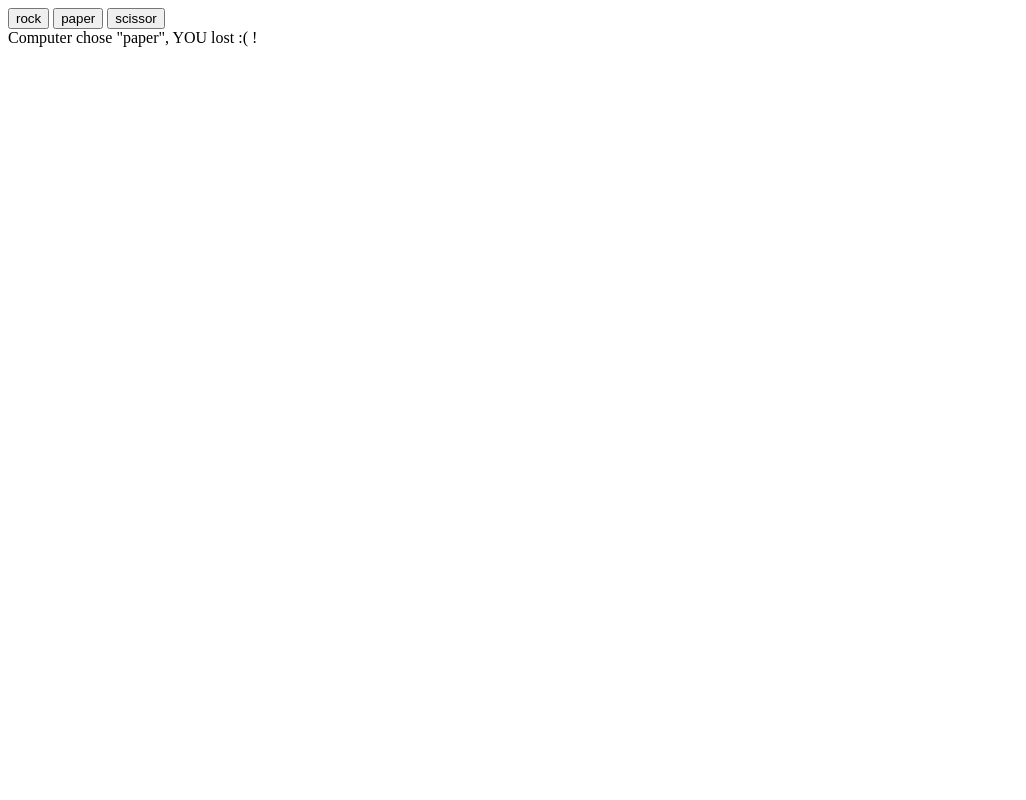
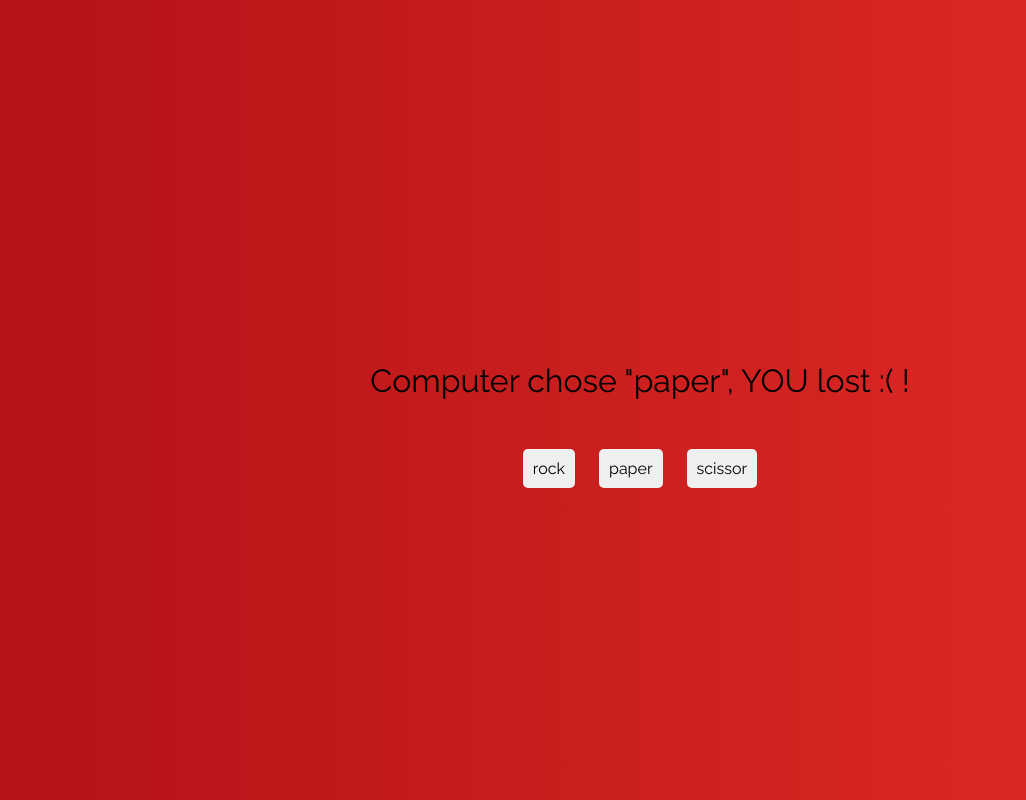
Before and after one commit to tangratannakra/JS-playground, a plain HTML site: page Rock-paper-scissors/index.html in a window 1280 px wide. Both pictures are taken after a click on the button "rock". Shown: the whole page, without its empty margins (0-1026 px from the left). Drawn offline with Linux system fonts and the light colour scheme.

Commit message:
some styling added

```diff
--- a/Rock-paper-scissors/index.html
+++ b/Rock-paper-scissors/index.html
@@ -5,16 +5,22 @@
     <meta charset="UTF-8">
     <meta name="viewport" content="width=device-width, initial-scale=1.0">
     <meta http-equiv="X-UA-Compatible" content="ie=edge">
-    <title>Document</title>
+    <title>Rock-Papper-Scissors</title>
+    <link rel="stylesheet" href="style.css">
+    <link href="https://fonts.googleapis.com/css?family=Montserrat|Raleway:400,700&display=swap" rel="stylesheet">
 </head>
 
-<body>
-    <div id="buttons">
-        <input type="button" id="rock" value="rock">
-        <input type="button" id="paper" value="paper" name="paper">
-        <input type="button" id="scissor" value="scissor">
+<body class="cloud">
+    <div class="wrapper center">
+        <div id="result">Make your choice and see who wins?!!</div>
+        <div id="buttons center">
+            <input type="button" id="rock" value="rock">
+            <input type="button" id="paper" value="paper" name="paper">
+            <input type="button" id="scissor" value="scissor">
+        </div>
+
     </div>
-    <div id="result">Who wins???</div>
+
     <script src="/Rock-paper-scissors/script.js"></script>
 </body>
 
--- a/Rock-paper-scissors/script.js
+++ b/Rock-paper-scissors/script.js
@@ -3,6 +3,7 @@
 //const scissorBtn = document.querySelector("#scissor");
 const input = document.querySelectorAll("input");
 const resultDisplay = document.querySelector("#result");
+const body = document.querySelector('body');
 
 let result = input.forEach(button => {
     button.onclick = userClick;
@@ -11,18 +12,24 @@ let result = input.forEach(button => {
 function userClick() {
     let userChoice = this.id;
     let computerChoice = computerRandom(1, 4);
+    console.log(computerChoice);
 
-    if (userChoice === computerChoice) {
-        resultDisplay.innerHTML = `Computer chose "${computerChoice }", you both win!`
+    if (userChoice == computerChoice) {
+        resultDisplay.innerHTML = `Computer chose "${computerChoice }", you both win!`;
+        body.className = 'mangoPulp';
     } else {
         if ((computerChoice == 'rock' && userChoice == 'paper') ||
             (computerChoice == 'scissors' && userChoice == 'rock') ||
             (computerChoice == 'paper' && userChoice == 'scissors')) {
-            resultDisplay.innerHTML = `Computer chose "${computerChoice }", YOU win!`
+            resultDisplay.innerHTML = `Computer chose "${computerChoice }", YOU win!`;
+            body.className = 'seaWeed';
         } else {
+            //bug is detected. when user select scissors, it always outputs you lost
             resultDisplay.innerHTML = `Computer chose "${computerChoice }", YOU lost :( !`
+            body.className = 'cherry';
         }
     }
+
 };
 
 
--- /dev/null
+++ b/Rock-paper-scissors/style.css
@@ -0,0 +1,88 @@
+/*
+font-family: 'Montserrat', sans-serif;
+font-family: 'Raleway', sans-serif;
+*/
+
+* {
+    margin: 0px;
+    padding: 0px;
+    box-sizing: border-box;
+    font-family: 'Raleway', sans-serif;
+    font-size: 16px;
+}
+
+body {
+    height: 100vh;
+    display: flex;
+    justify-content: center;
+    align-items: center;
+}
+
+input {
+    border-radius: 5px;
+    border: 0px;
+    padding: 10px;
+}
+
+input:first-child {
+    margin-right: 20px;
+}
+
+input:last-child {
+    margin-left: 20px;
+}
+
+#result {
+    margin: 50px 0px;
+    font-size: 2rem;
+    /*font-weight: 700;
+    letter-spacing: 0.05rem;
+    word-spacing: 0.4rem; */
+}
+
+.center {
+    display: flex;
+    flex-direction: column;
+    justify-content: center;
+    align-items: center;
+}
+
+.cloud {
+    background: #ECE9E6;
+    /* fallback for old browsers */
+    background: -webkit-linear-gradient(to top, #FFFFFF, #ECE9E6);
+    /* Chrome 10-25, Safari 5.1-6 */
+    background: linear-gradient(to top, #FFFFFF, #ECE9E6);
+    /* W3C, IE 10+/ Edge, Firefox 16+, Chrome 26+, Opera 12+, Safari 7+ */
+
+}
+
+.seaWeed {
+    background: #667db6;
+    /* fallback for old browsers */
+    background: -webkit-linear-gradient(to right, #667db6, #0082c8, #0082c8, #667db6);
+    /* Chrome 10-25, Safari 5.1-6 */
+    background: linear-gradient(to right, #667db6, #0082c8, #0082c8, #667db6);
+    /* W3C, IE 10+/ Edge, Firefox 16+, Chrome 26+, Opera 12+, Safari 7+ */
+
+}
+
+.cherry {
+    background: #e52d27;
+    /* fallback for old browsers */
+    background: -webkit-linear-gradient(to right, #b31217, #e52d27);
+    /* Chrome 10-25, Safari 5.1-6 */
+    background: linear-gradient(to right, #b31217, #e52d27);
+    /* W3C, IE 10+/ Edge, Firefox 16+, Chrome 26+, Opera 12+, Safari 7+ */
+
+}
+
+.mangoPulp {
+    background: #F09819;
+    /* fallback for old browsers */
+    background: -webkit-linear-gradient(to top, #EDDE5D, #F09819);
+    /* Chrome 10-25, Safari 5.1-6 */
+    background: linear-gradient(to top, #EDDE5D, #F09819);
+    /* W3C, IE 10+/ Edge, Firefox 16+, Chrome 26+, Opera 12+, Safari 7+ */
+
+}
```
